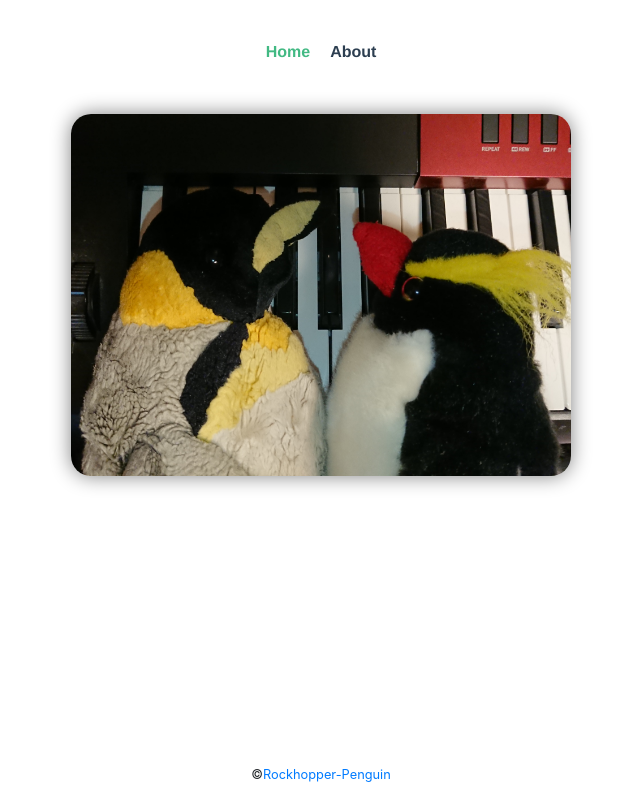
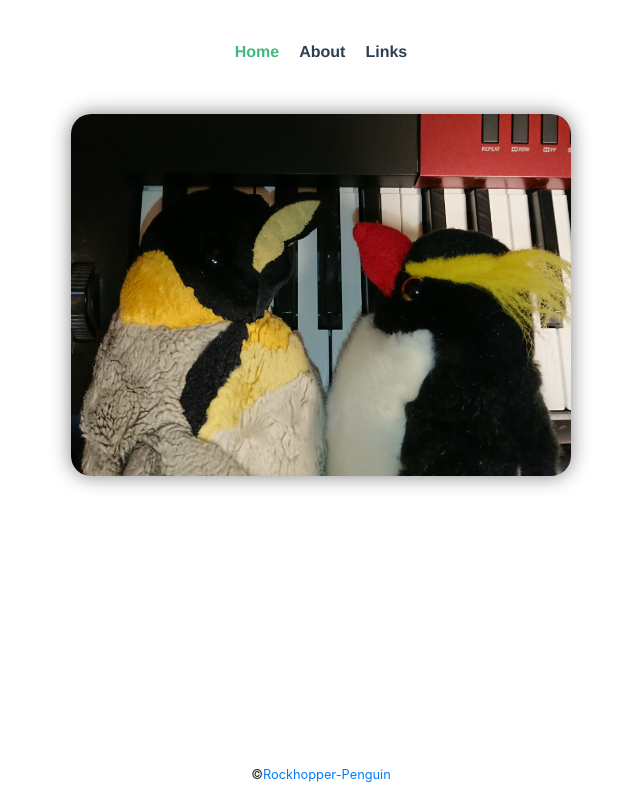
Before and after one commit to rockhopper-penguin/syusuke-s, a Vue app: page / in a window 1280 px wide. Shown: the whole page, without its empty margins (319-959 px from the left). Built offline with nearby package versions, Linux system fonts and the light colour scheme.

Commit message:
Linksの読み込みとルーティング追加

```diff
--- a/src/App.vue
+++ b/src/App.vue
@@ -6,6 +6,9 @@
       </p>
       <p>
         <router-link to="/about">About</router-link>
+      </p>
+      <p>
+        <router-link to="/links">Links</router-link>
       </p>
     </div>
     <router-view />
--- a/src/router/index.ts
+++ b/src/router/index.ts
@@ -4,6 +4,7 @@ import Home from "../views/Home.vue";
 import { BootstrapVue } from "bootstrap-vue";
 import "bootstrap/dist/css/bootstrap.css";
 import "bootstrap-vue/dist/bootstrap-vue.css";
+import Links from "@/views/Links.vue";
 
 Vue.use(BootstrapVue);
 Vue.use(VueRouter);
@@ -12,7 +13,7 @@ const routes: Array<RouteConfig> = [
   {
     path: "/",
     name: "Home",
-    component: Home
+    component: Home,
   },
   {
     path: "/about",
@@ -21,12 +22,17 @@ const routes: Array<RouteConfig> = [
     // this generates a separate chunk (about.[hash].js) for this route
     // which is lazy-loaded when the route is visited.
     component: () =>
-      import(/* webpackChunkName: "about" */ "../views/About.vue")
-  }
+      import(/* webpackChunkName: "about" */ "../views/About.vue"),
+  },
+  {
+    path: "/links",
+    name: "Links",
+    component: Links,
+  },
 ];
 
 const router = new VueRouter({
-  routes
+  routes,
 });
 
 export default router;
```
